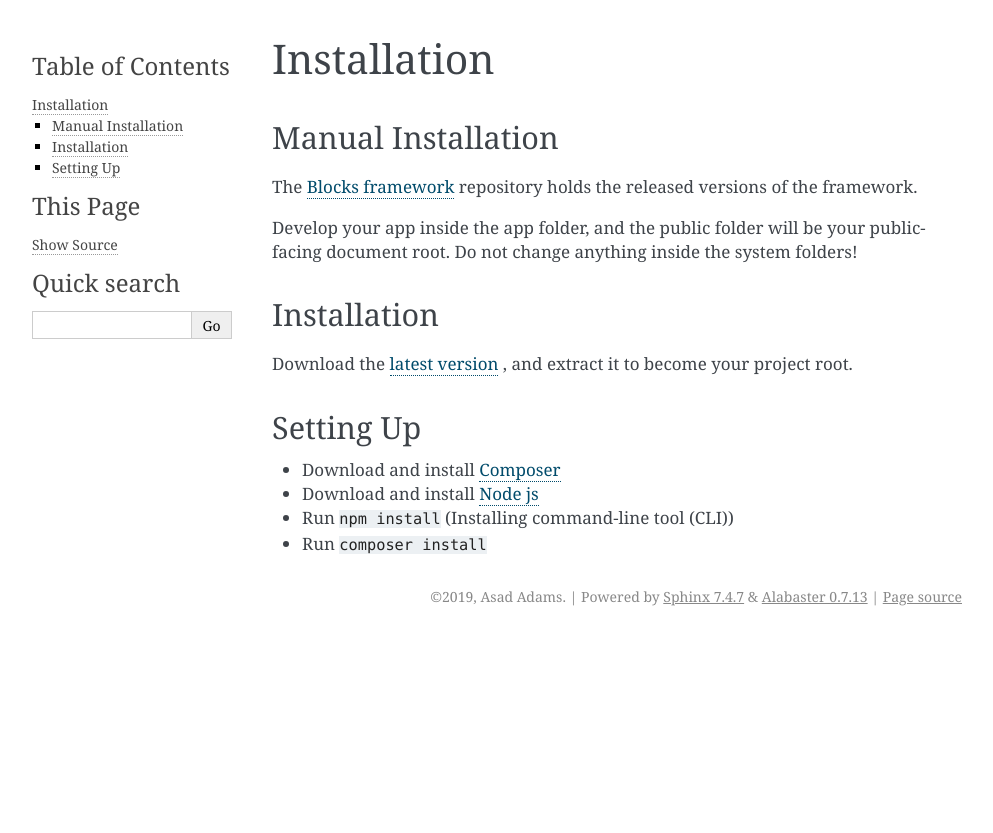
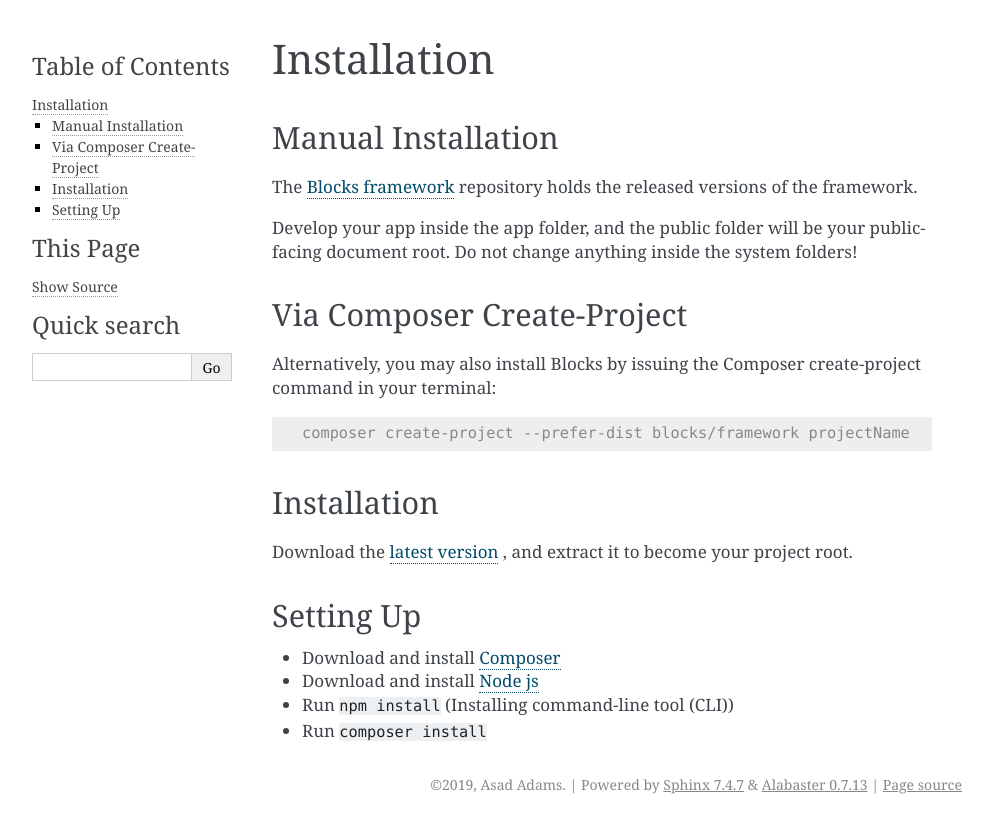
Before and after one commit to asadadams/BlocksMVC, a Sphinx documentation site: the page built from docs/source/installation.rst, in a window 1280 px wide. Shown: the top 833 px of the page, without its empty margins (148-1141 px from the left). Built offline with Sphinx 7.4.7, drawn with Linux system fonts in a browser that asks for light colours.

```diff
--- a/composer.json
+++ b/composer.json
@@ -1,5 +1,5 @@
 {
-  "name": "asadadams/blocks",
+  "name": "blocks/framework",
   "description": "Blocks is a minimal PHP framework for building web applications",
   "type": "project",
   "license": "MIT",
--- a/docs/source/installation.rst
+++ b/docs/source/installation.rst
@@ -7,6 +7,15 @@ Manual Installation
 The `Blocks framework <https://github.com/asadadams/blocksmvc>`_  repository holds the released versions of the framework.
 
 Develop your app inside the app folder, and the public folder will be your public-facing document root. Do not change anything inside the system folders!
+
+===========================
+Via Composer Create-Project
+===========================
+Alternatively, you may also install Blocks by issuing the Composer create-project command in your terminal:
+
+.. code-block:: console
+
+    composer create-project --prefer-dist blocks/framework projectName
 
 ==================
 Installation
```
Also changed, not shown: CHANGELOG.md (+1 -1 lines), README.md (+9 -3 lines).
